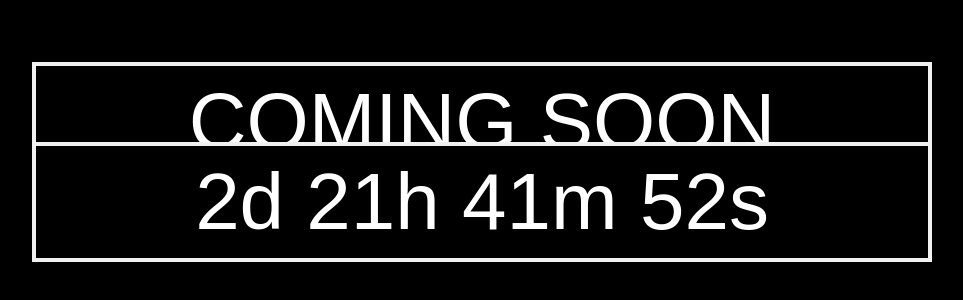
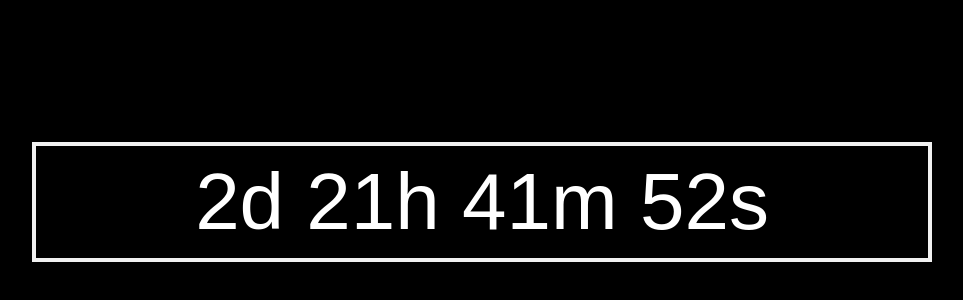
Before and after one commit to ThatZoeGamer/zserverhosting.github.io, a plain HTML site: page index.html in a window 1280 px wide. Shown: the part 278-578 px from the top of the page, without its empty margins (158-1121 px from the left). Drawn offline with Linux system fonts and the light colour scheme.

Commit message:
Update index.html

```diff
--- a/index.html
+++ b/index.html
@@ -6,9 +6,7 @@
         <link rel="stylesheet" href="index.css">
     </head>
     <body>
-<div class="bg-text">COMING SOON</div>
         <!-- Display the countdown timer in an element -->
-        <br><br><br><br><br><br><br><br><br><br><br><br>
 <p id="demo" class="bg-text"></p>
 
 <script>
```
